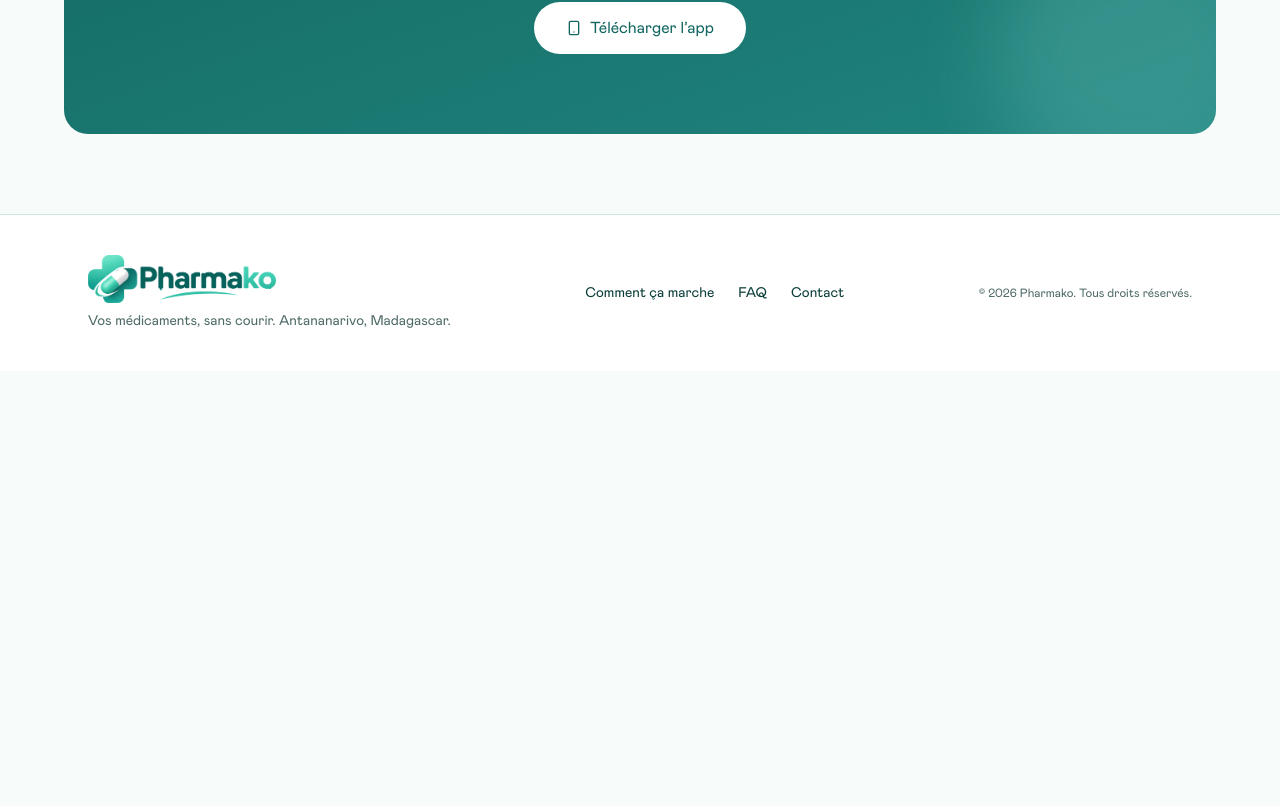
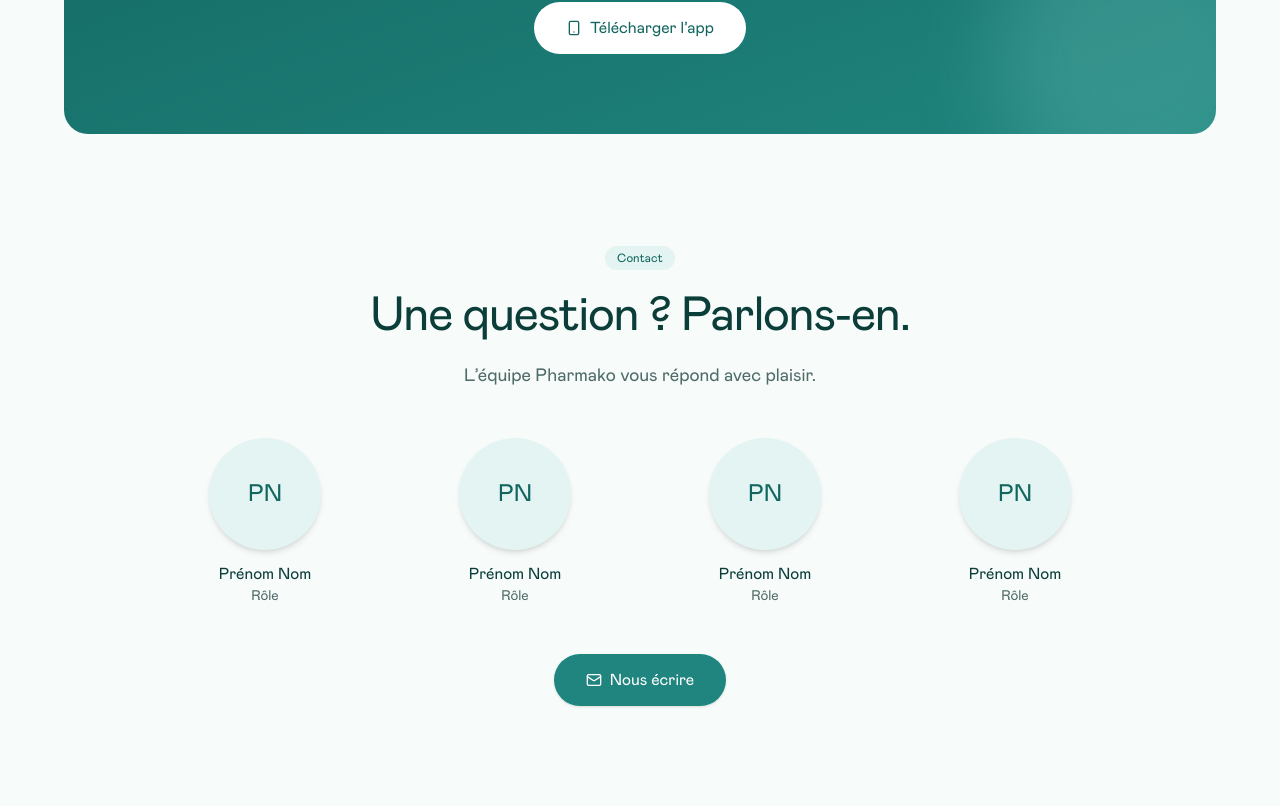
Before and after one commit to Randriantahina/pharmako-landing, a React (Vite) app: page / in a window 1280 px wide. Shown: the part 6654-7460 px from the top of the page. Before the commit the page ends 7025 px from the top, so only its background shows below. Built offline with nearby package versions, Linux system fonts and the light colour scheme.

Commit message:
feat(contact): add simple contact section with team photos grid and mail button

```diff
--- a/src/app/App.tsx
+++ b/src/app/App.tsx
@@ -1,4 +1,5 @@
 import { CallToAction } from '@/features/cta'
+import { Contact } from '@/features/contact'
 import { Empathy } from '@/features/empathy'
 import { Faq } from '@/features/faq'
 import { Footer } from '@/features/footer'
@@ -24,6 +25,7 @@ export default function App() {
         <Outcome />
         <Faq />
         <CallToAction />
+        <Contact />
       </main>
       <Footer />
     </>
--- /dev/null
+++ b/src/features/contact/data.ts
@@ -0,0 +1,9 @@
+import type { TeamMember } from './types'
+
+// À remplacer par les vrais membres. Déposer les photos dans public/team/ puis renseigner `photo`.
+export const TEAM: readonly TeamMember[] = [
+  { name: 'Prénom Nom', role: 'Rôle' },
+  { name: 'Prénom Nom', role: 'Rôle' },
+  { name: 'Prénom Nom', role: 'Rôle' },
+  { name: 'Prénom Nom', role: 'Rôle' },
+]
--- /dev/null
+++ b/src/features/contact/index.ts
@@ -0,0 +1 @@
+export { Contact } from './ui/Contact'
--- /dev/null
+++ b/src/features/contact/types.ts
@@ -0,0 +1,6 @@
+export type TeamMember = {
+  name: string
+  role: string
+  /** Nom du fichier dans public/team (ex. 'prenom.jpg'). Sans photo : initiales affichées. */
+  photo?: string
+}
--- /dev/null
+++ b/src/features/contact/ui/Contact.tsx
@@ -0,0 +1,40 @@
+import { Mail } from 'lucide-react'
+import { Button } from '@/shared/ui/button'
+import { Reveal } from '@/shared/components/Reveal'
+import { SectionHeading } from '@/shared/components/SectionHeading'
+import { LINKS } from '@/shared/config/links'
+import { TEAM } from '../data'
+
+function initials(name: string) {
+  return name.split(' ').map((w) => w[0]).slice(0, 2).join('').toUpperCase()
+}
+
+export function Contact() {
+  return (
+    <section id="contact" className="mx-auto max-w-5xl px-4 py-20 sm:px-6 sm:py-28">
+      <SectionHeading tag="Contact" title="Une question ? Parlons-en.">
+        L’équipe Pharmako vous répond avec plaisir.
+      </SectionHeading>
+      <ul className="mb-12 grid grid-cols-2 gap-6 sm:grid-cols-4">
+        {TEAM.map((m, i) => (
+          <Reveal key={i} delay={i * 0.08}>
+            <li className="flex flex-col items-center gap-3 text-center">
+              {m.photo ? (
+                <img src={`${import.meta.env.BASE_URL}team/${m.photo}`} alt={m.name} loading="lazy" className="size-24 rounded-full border-4 border-white object-cover shadow-md sm:size-28" />
+              ) : (
+                <span aria-hidden className="grid size-24 place-items-center rounded-full bg-secondary text-2xl text-brand-dark shadow-md sm:size-28">{initials(m.name)}</span>
+              )}
+              <div>
+                <p className="text-brand-deep">{m.name}</p>
+                <p className="text-sm text-muted-foreground">{m.role}</p>
+              </div>
+            </li>
+          </Reveal>
+        ))}
+      </ul>
+      <div className="flex justify-center">
+        <Button asChild size="lg"><a href={LINKS.contact}><Mail /> Nous écrire</a></Button>
+      </div>
+    </section>
+  )
+}
```
Also changed, not shown: 1 other file (tests, documents, lock files or other folders).
